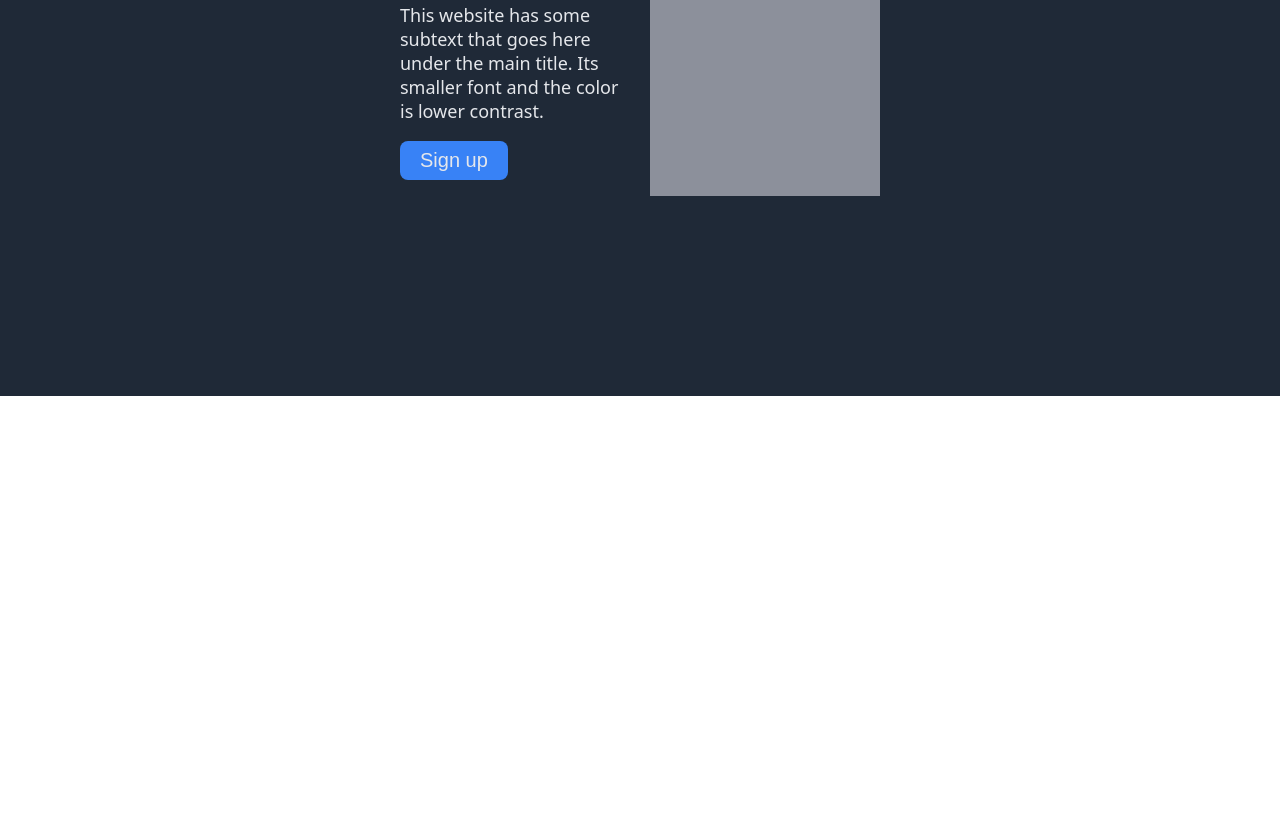
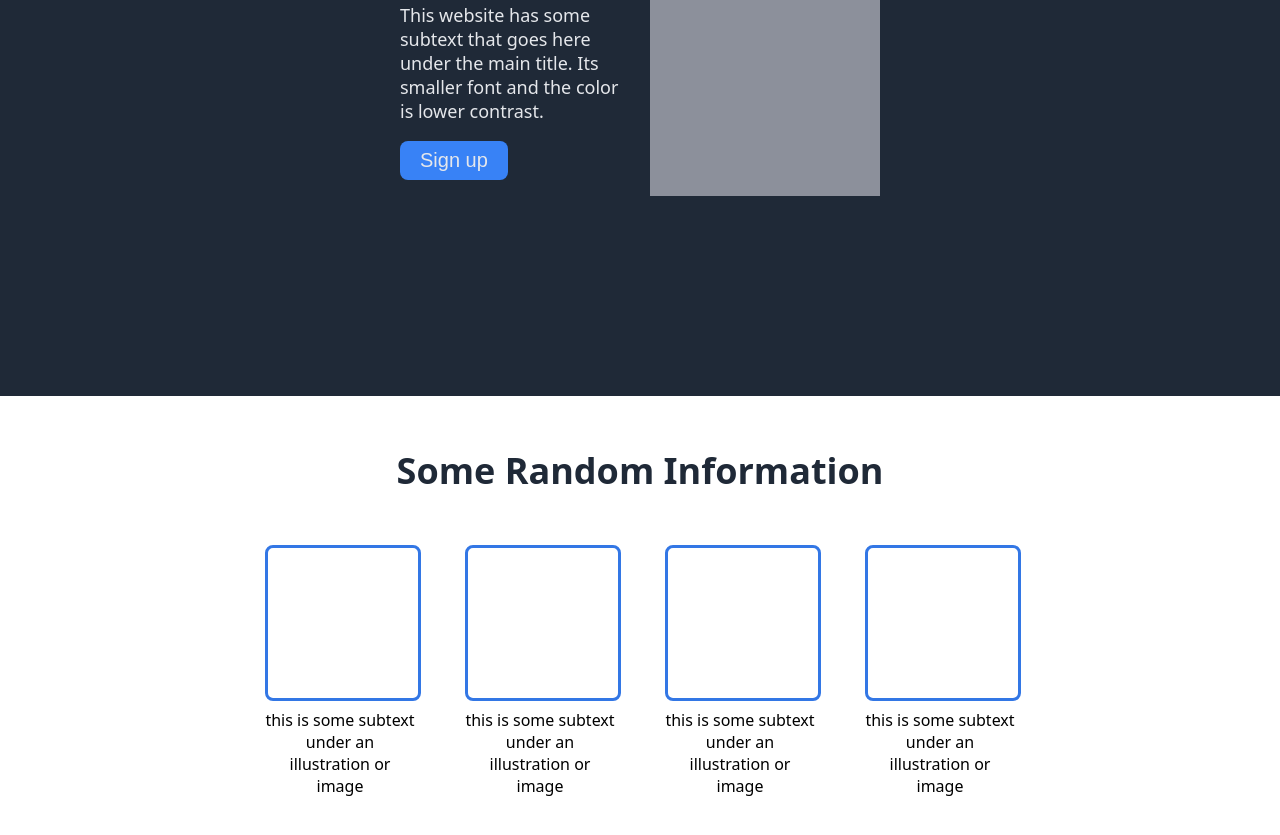
Before and after one commit to noaZzzark/Landing-Page, a plain HTML site: page Odin-Landing-Page/index.html in a window 1280 px wide. Shown: the part 473-1308 px from the top of the page. Before the commit the page ends 869 px from the top, so only its background shows below. Drawn offline with Linux system fonts and the light colour scheme.

Commit message:
Added Section 2 as required

```diff
--- a/Odin-Landing-Page/index.html
+++ b/Odin-Landing-Page/index.html
@@ -28,7 +28,25 @@
         </div>
     </div>
     <div class="section2">
-
+        <div class="header2">Some Random Information</div>
+        <div class="wrapper">
+            <div class="info">
+                <div class="box"></div>
+                <div class="text">this is some subtext under an illustration or image</div>
+            </div>
+            <div class="info">
+                <div class="box"></div>
+                <div class="text">this is some subtext under an illustration or image</div>
+            </div>
+            <div class="info">
+                <div class="box"></div>
+                <div class="text">this is some subtext under an illustration or image</div>
+            </div>
+            <div class="info">
+                <div class="box"></div>
+                <div class="text">this is some subtext under an illustration or image</div>
+            </div>
+        </div>
     </div>
     <div class="section3">
 
--- a/Odin-Landing-Page/styles.css
+++ b/Odin-Landing-Page/styles.css
@@ -2,7 +2,7 @@ body{
     font-family: system-ui, -apple-system, BlinkMacSystemFont, 'Segoe UI', Roboto, Oxygen, Ubuntu, Cantarell, 'Open Sans', 'Helvetica Neue', sans-serif;
     margin: 0;
 }
-
+/* Section 1 */
 .section1 {
     display: flex;
     flex-direction: column;
@@ -27,7 +27,6 @@ body{
 
 .awesome-container {
     display: flex;
-
     gap: 20px;
 }
 
@@ -80,3 +79,39 @@ button {
     border-radius: 8px;
     border-width: 0px;
 }
+
+/* Section 2 */
+.section2 {
+    display: flex;
+    flex-direction: column;
+}
+
+.section2 .header2 {
+    align-self: center;
+    padding: 50px;
+    font-size: 36px;
+    font-weight: bolder;
+    color: #1F2937;
+}
+
+.wrapper {
+    display: flex;
+    justify-content: center;
+    gap: 50px;
+    margin-bottom: 100px;
+}
+
+.text {
+    text-align: center;
+}
+
+.info {
+    max-width: 150px;
+}
+.box {
+    width: 150px;
+    height: 150px;
+    border: 3px solid rgb(51, 119, 229);
+    border-radius: 8px;
+    margin-bottom: 8px;
+}
```
